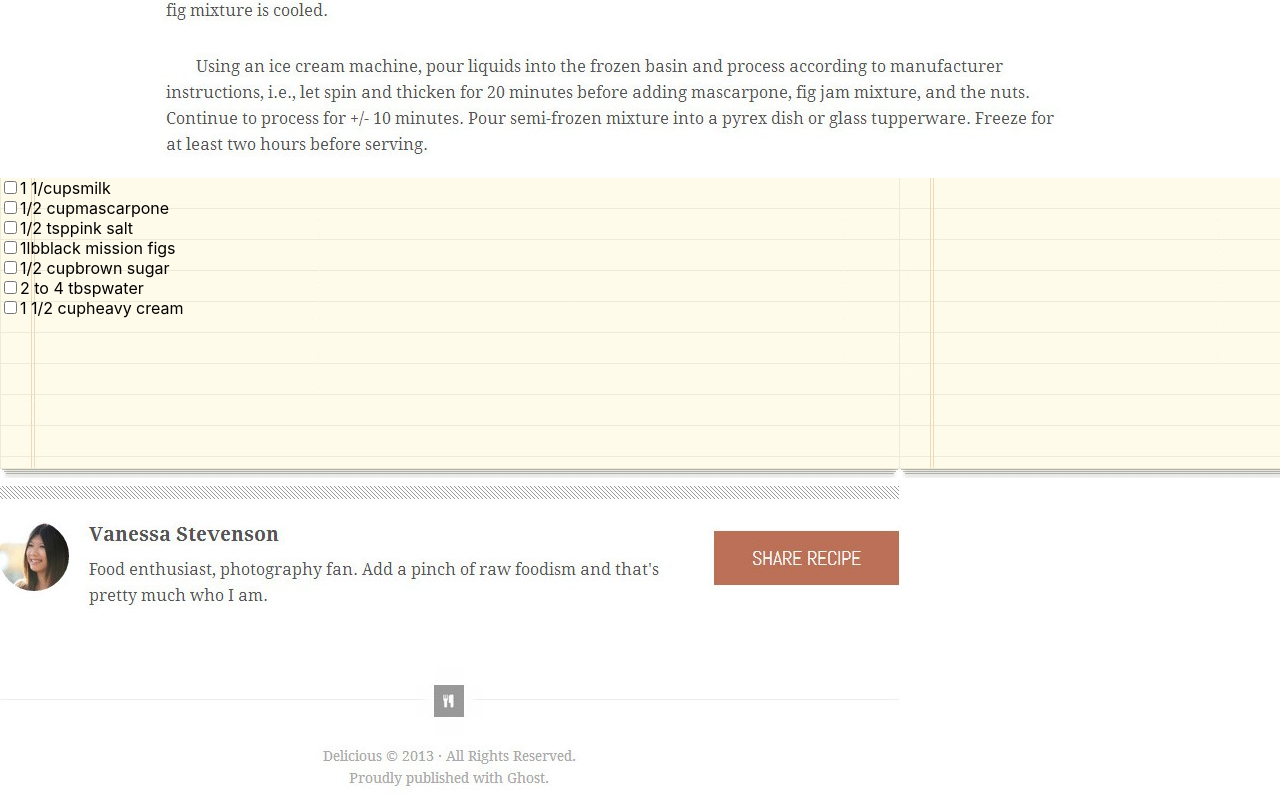
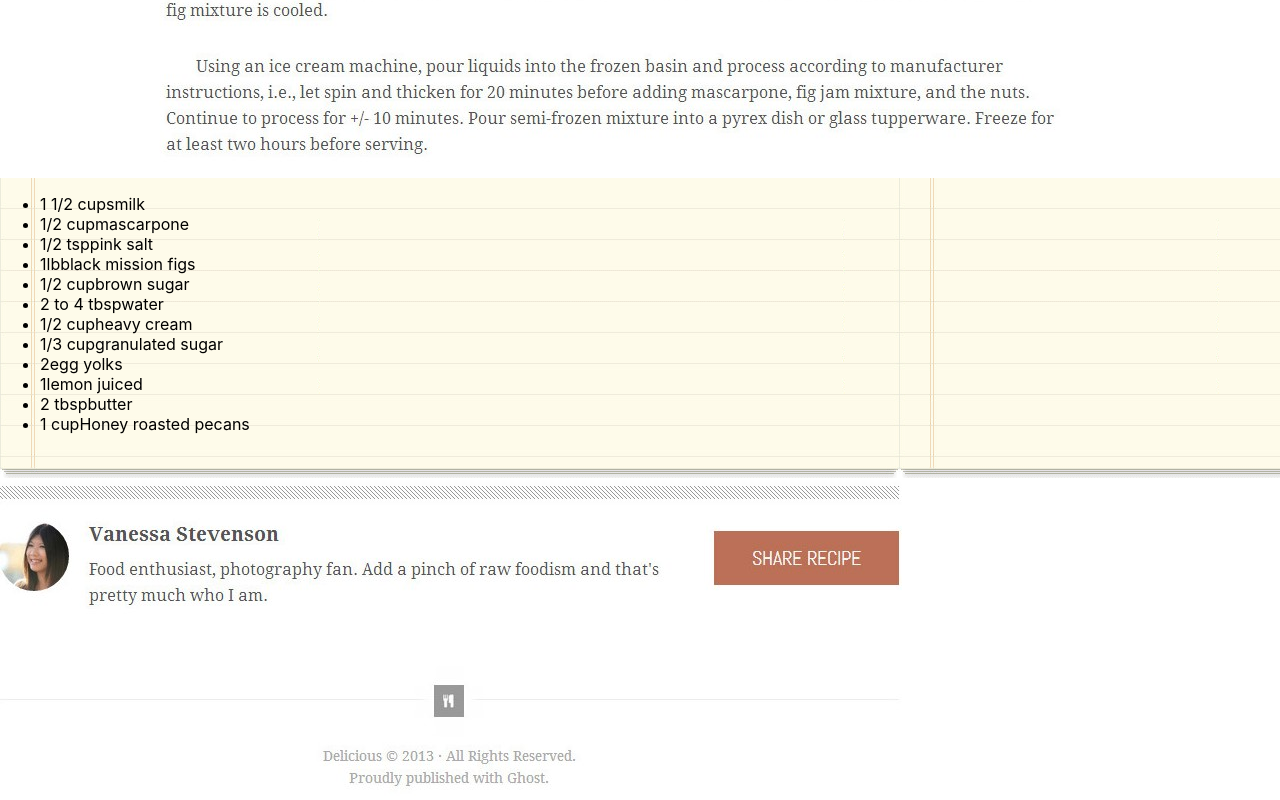
Before and after one commit to jakethrasher/chocolate-pizza, a React (Create React App) app: page / in a window 1280 px wide. Shown: the part 911-1711 px from the top of the page. Built offline with nearby package versions, Linux system fonts and the light colour scheme.

Commit message:
mapping data to render list

```diff
--- a/src/IngredientItem.js
+++ b/src/IngredientItem.js
@@ -3,12 +3,9 @@ import React from 'react';
 export default class IngredientItem extends React.Component{
     render(){
         return (
-            <div>
-                <label>
-                <input type="checkbox"/>
-                {this.props.amount}{this.props.name}
-                </label>
-            </div>
+           <li>
+               {this.props.amount}{this.props.name}
+           </li>
         )
     }
 }
--- a/src/IngredientList.js
+++ b/src/IngredientList.js
@@ -3,64 +3,54 @@ import IngredientItem from './IngredientItem';
 // import background from './public/list-bg.png'
 
 const ingredientArray= [
-    {
+    {   id:'1',
         amount:'1 1/2 cups',
         name: 'milk'
-    },{
+    },{ id:'2',
         amount: '1/2 cup',
         name:'mascarpone'
-    },{
+    },{ id:'4',
         amount: '1/2 tsp',
         name:'pink salt'
-    },{
+    },{ id:'5',
         amount: '1lb',
         name:'black mission figs'
-    },{
+    },{ id:'6',
         amount: '1/2 cup',
         name:'brown sugar'
-    },{
+    },{ id:'7',
         amount: '2 to 4 tbsp',
         name:'water'
-    },{
+    },{ id:'8',
         amount: '1/2 cup',
         name:'heavy cream'
-    },{
+    },{ id:'9',
         amount: '1/3 cup',
         name:'granulated sugar'
-    },{
+    },{ id:'10',
         amount: '2',
         name:'egg yolks'
-    },{
+    },{ id:'11',
         amount: '1',
         name:'lemon juiced'
-    },{
+    },{ id:'12',
         amount: '2 tbsp',
         name:'butter'
-    },{
+    },{ id:'13',
         amount: '1 cup',
         name:'Honey roasted pecans'
     }
 ]
-const componentArray = ingredientArray.map(ingredient => {
-    return(<IngredientItem amount={ingredient.amount} name={ingredient.name}/>)
-
-})
-console.log(componentArray)
 
 export default class IngredientList extends React.Component {
     render() {
         return (
             <div className="ingredients" style={{ backgroundImage: 'url(./list-bg.png)' }}
             >
-               <IngredientItem amount="1 1/cups" name="milk"/>
-               <IngredientItem amount="1/2 cup" name="mascarpone"/>
-               <IngredientItem amount="1/2 tsp" name="pink salt"/>
-               <IngredientItem amount="1lb" name="black mission figs"/>
-               <IngredientItem amount="1/2 cup" name="brown sugar"/>
-               <IngredientItem amount="2 to 4 tbsp" name="water"/>
-               <IngredientItem amount="1 1/2 cup" name="heavy cream"/>
-
-
+                <ul>
+                {ingredientArray.map((item)=>(<IngredientItem  key={item.id} amount={item.amount} name = {item.name}/>)
+                )}
+                </ul>
             </div>
         )
     }
```
